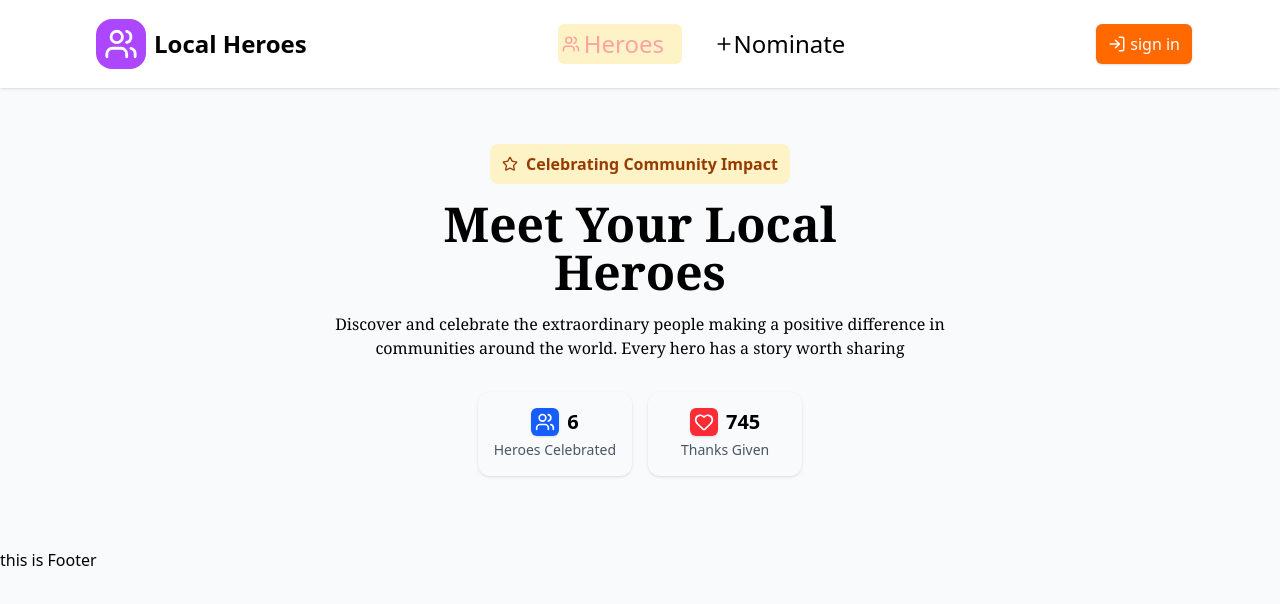
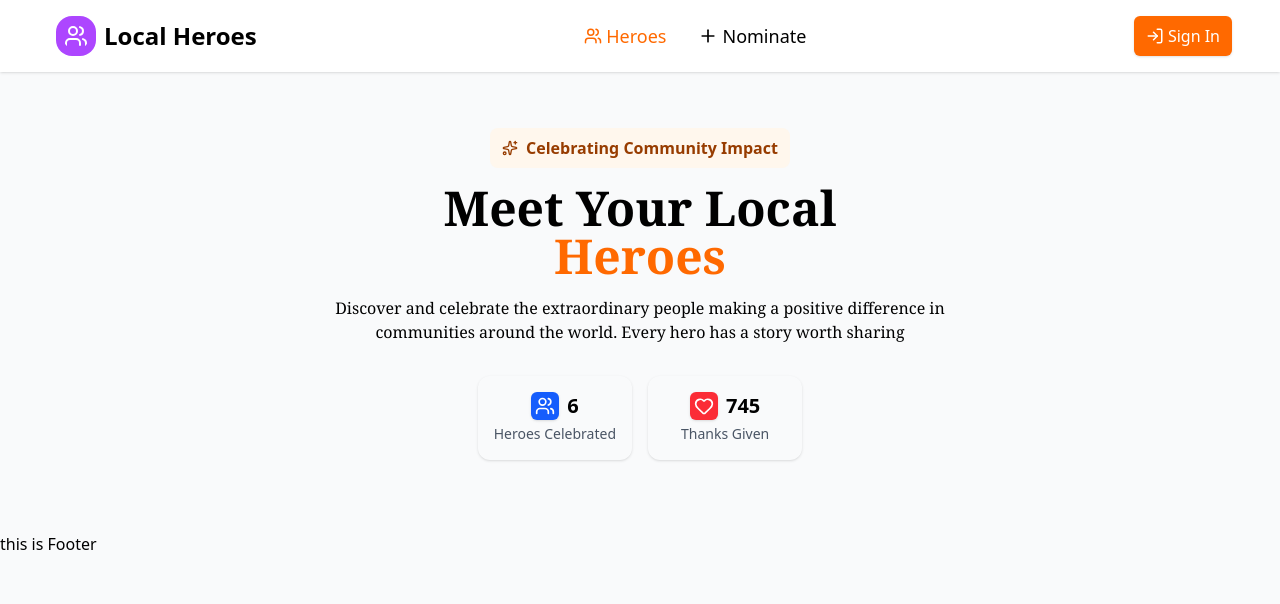
Before and after one commit to Local-Heroes/Local-Heroes-, a React (Vite) app: page / in a window 1280 px wide. Shown: the top 604 px of the page. Built offline with nearby package versions, Linux system fonts and the light colour scheme.

Commit message:
siciid xariir ayaa soo direy responsive

```diff
--- a/src/components/HeroSection.jsx
+++ b/src/components/HeroSection.jsx
@@ -1,21 +1,25 @@
 import React from "react";
-import { Star, Users, Heart } from "lucide-react";
+import { Star, Users, Heart,Sparkles } from "lucide-react";
 
 function Herosection() {
     return (
-        <div className="flex flex-col items-center justify-center gap-4 py-6 px-4 text-center sm:px-20">
+        <div className="flex flex-col items-center justify-center gap-4 py-6
+         px-4 text-center sm:px-20">
 
             <div className="flex justify-center">
-                <p className="flex items-center font-bold text-amber-800 bg-amber-100 px-3 py-2 rounded-lg text-sm md:text-base">
-                    <Star className="w-4 h-4 mr-2" />
+                <p className="flex items-center font-bold text-amber-800
+                 bg-orange-50 px-3 py-2
+                 rounded-lg text-sm md:text-base">
+                    <Sparkles className="w-4 h-4 mr-2" />
                     Celebrating Community Impact
                 </p>
             </div>
 
 
             <div>
-                <h1 className="font-serif font-bold text-black text-2xl md:text-4xl lg:text-5xl">
-                    Meet Your Local <br /> Heroes
+                <h1 className="font-serif font-bold text-black text-2xl md:text-4xl
+                 lg:text-5xl sm:px-80">
+                    Meet Your Local <span className="text-orange-500">Heroes</span>
                 </h1>
             </div>
             <div    className=" flex  text-center sm:px-50" >
--- a/src/components/Navbar.jsx
+++ b/src/components/Navbar.jsx
@@ -1,61 +1,102 @@
-import React from 'react'
+
+import React, { useState } from "react";
 import { Link } from "react-router-dom";
-import { Users, Plus,LogIn } from "lucide-react";
-import Herosection from './HeroSection';
+import { Users, Plus, LogIn, Menu, X } from "lucide-react";
+
+function Navbar() {
+  const [isOpen, setIsOpen] = useState(false);
+
+  return (
+    <header className="bg-white shadow-sm">
+      <div className="container mx-auto px-4 py-4">
+        <nav className="flex items-center justify-between">
+
+          <Link
+            to="/"
+            className="flex items-center gap-2 text-black font-bold text-xl sm:text-2xl ml-10"
+          >
+            <Users
+              size={40}
+              className="rounded-2xl bg-purple-500 text-white p-2"
+            />
+            <span>Local Heroes</span>
+          </Link>
 
 
-function Navbar() {
-  return (
-    <header className='bg-white shadow-sm sm:px-10' >
-      <div className='container mx-auto py-4 px-4'>
-        <nav className="md:flex items-center justify-between">
-          <div className='gap-6 ml-10'>
-          <Link
-            to="/" className="flex items-center gap-2 text-black font-bold text-2xl"
-
-          >
-            <Users size={50} className="rounded-2xl bg-purple-500 text-white font-medium  py-2 px-2" />
-            <span>Local Heroes</span>
-
-          </Link>
-          </div>
-          <div className="grid grid-cols-2 gap-6 py-2 px-2">
-            <div className='bg-amber-100 rounded-md mr-2'>
+          <div className="hidden md:flex flex-1 justify-center items-center gap-8">
             <Link
-              to="/" className="flex items-center gap-1 text-red-300 text-2xl px-1 py-1 rounded-md "
-
+              to="/heroes"
+              className="flex items-center gap-1 text-orange-500 text-lg
+               hover:bg-orange-200 transition rounded-md"
             >
-              <Users size={18}/>
+              <Users size={18} />
               <span>Heroes</span>
             </Link>
-            </div>
-            <div className='flex'>
-            <Link to="/nominate" className="flex items-center gap-0 text-black  text-2xl">
-            <Plus size={20} />
-             <span>Nominate</span>
 
+            <Link
+              to="/nominate"
+              className="flex items-center gap-1 text-lg  rounded-md hover:bg-orange-200
+              transition"
+            >
+              <Plus size={20} />
+              <span>Nominate</span>
             </Link>
-            </div>
           </div>
 
 
-          <div  className="rounded-md bg-orange-500  text-white font-medium shadow hover:bg-orange-600 mr-8" >
-          <Link
-                  to="/login"
-                  className="flex items-center gap-1 px-3 py-2 rounded-md transition-colors"
+          <div className="hidden md:flex">
+            <Link
+              to="/login"
+              className="flex items-center gap-1 px-3 py-2 rounded-md bg-orange-500 text-white shadow hover:bg-orange-600 transition mr-8"
+            >
+              <LogIn size={18} />
+              <span>Sign In</span>
+            </Link>
+          </div>
 
-                >
-                  <LogIn size={18} />
-                  <span>sign in</span>
-                </Link>
+
+          <button
+            onClick={() => setIsOpen(!isOpen)}
+            className="md:hidden p-1 rounded-md border bg-blue-700"
+          >
+            {isOpen ? <X size={24} className="text-white " /> : <Menu size={24} className="text-white" />}
+          </button>
+        </nav>
+
+
+        {isOpen && (
+          <div className="flex flex-col gap-4 mt-4 md:hidden  items-center ">
+            <Link
+              to="/heroes"
+              className="flex items-center gap-1 rounded-md   hover:bg-orange-200 transition"
+            >
+              <Users size={18} />
+              <span>Heroes</span>
+            </Link>
+
+            <Link
+              to="/nominate"
+              className="flex items-center gap-1  hover:bg-orange-200 rounded-md transition"
+            >
+              <Plus size={20} />
+              <span>Nominate</span>
+            </Link>
+
+
+            <Link
+              to="/login"
+              className="flex items-center gap-1 px-3 py-2 rounded-md bg-orange-500 text-white shadow hover:bg-orange-600 transition"
+            >
+              <LogIn size={18} />
+              <span>Sign In</span>
+            </Link>
 
 
           </div>
-        </nav>
+        )}
       </div>
-
     </header>
-  )
+  );
 }
 
 export default Navbar;
```
